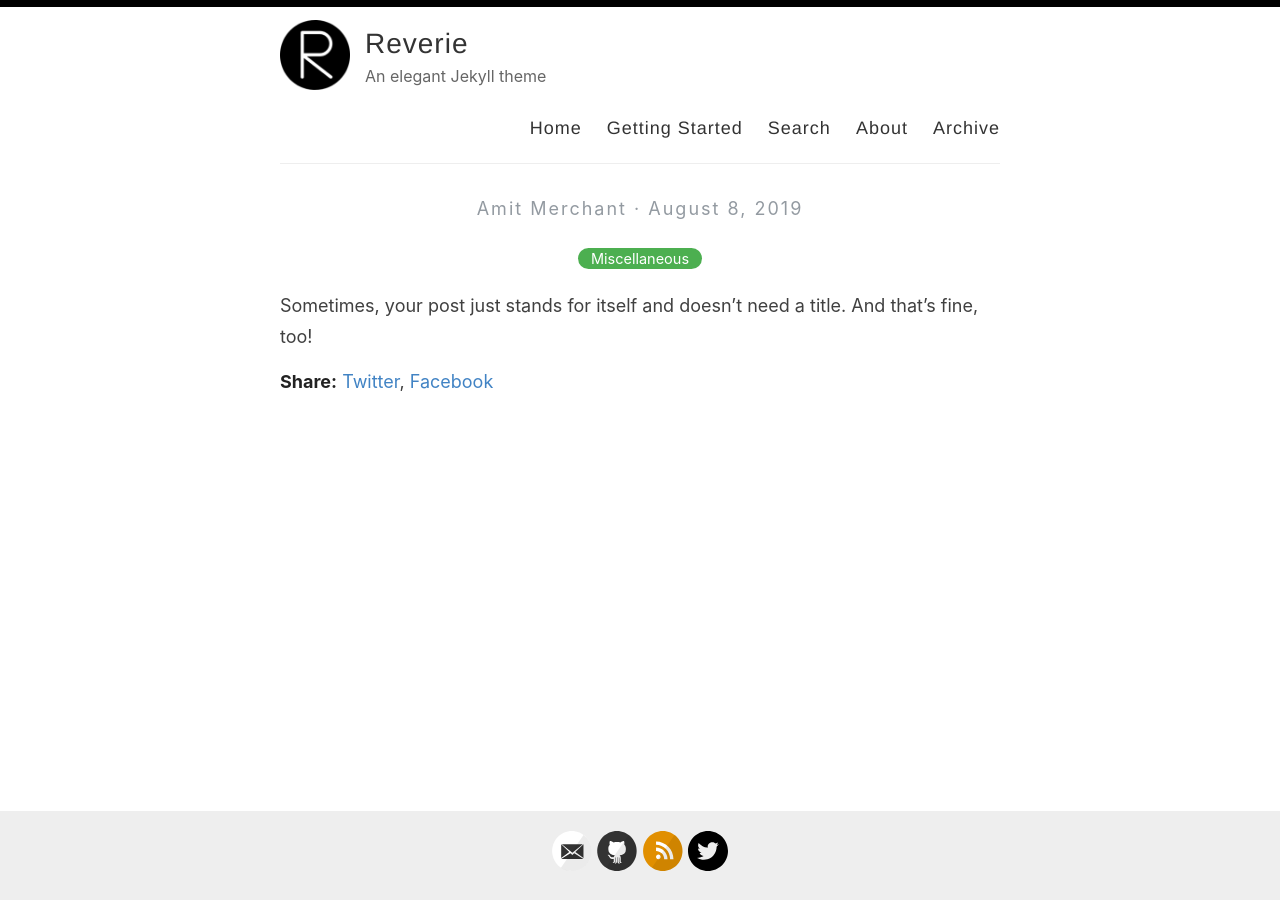
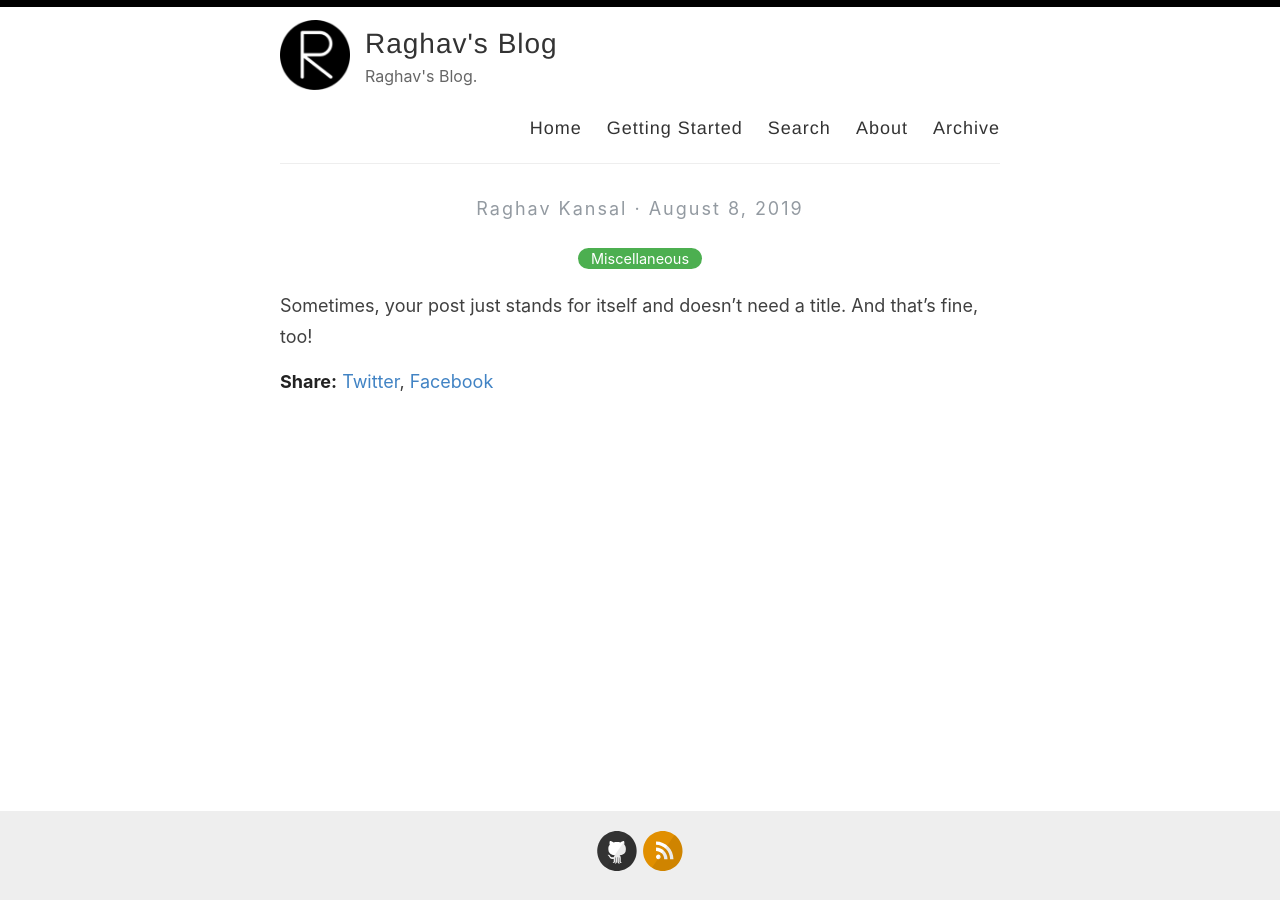
Before and after one commit to rkansal47/rkansal47.github.io, a Jekyll site: the page built from _posts/2019-08-08-no-title-posts.md, in a window 1280 px wide. Built offline with Jekyll 4.4.1, drawn with Linux system fonts in a browser that asks for light colours.

Commit message:
customization

```diff
--- a/_config.yml
+++ b/_config.yml
@@ -3,13 +3,13 @@
 #
 
 # Name of your site (displayed in the header)
-name: Reverie
+name: Raghav's Blog
 
 # Name of the author
-author: Amit Merchant
+author: Raghav Kansal
 
 # Short bio or description (displayed in the header)
-description: An elegant Jekyll theme
+description: Raghav's Blog.
 
 # URL of your avatar or profile pic (you could use your GitHub profile pic)
 avatar: /images/reverie.png
@@ -21,15 +21,15 @@ avatar: /images/reverie.png
 # Includes an icon in the footer for each username you enter
 footer-links:
   dribbble:
-  email: amit.d.merchant@gmail.com
+  email:
   facebook:
   flickr:
-  github: amitmerchant1990/reverie
+  github: rkansal47
   instagram:
   linkedin:
   pinterest:
   rss: rss
-  twitter: amit_merchant
+  twitter:
   stackoverflow:
   youtube: # channel/<your_long_string> or user/<user-name>
   googleplus: # anything in your profile username that comes after plus.google.com/
@@ -41,21 +41,21 @@ footer-links:
 disqus:
 
 # Enter your Google Analytics web tracking code (e.g. UA-2110908-2) to activate tracking
-google_analytics: UA-43339302-11
+google_analytics:
 
 # For newer "GA4" analytics, use the following instead of the "UA" entry above
 #google_analytics_ga4: G-GABC1DEFG
 
 # Your website URL (e.g. http://amitmerchant1990.github.io or http://www.amitmerchant.com)
 # Used for Sitemap.xml and your RSS feed
-url: http://www.amitmerchant.com/reverie
-enforce_ssl: https://www.amitmerchant.com/reverie
+url: http://rkansal47.github.io
+enforce_ssl: http://rkansal47.github.ios
 
 # If you're hosting your site at a Project repository on GitHub pages
 # (http://yourusername.github.io/repository-name)
 # and NOT your User repository (http://yourusername.github.io)
 # then add in the baseurl here, like this: "/repository-name"
-baseurl: "/reverie"
+# baseurl:
 
 #
 # !! You don't need to change any of the configuration flags below !!
--- a/_layouts/default.html
+++ b/_layouts/default.html
@@ -10,7 +10,7 @@
     <link rel="canonical" href="{{ site.url }}{{ page.url }}" />
 
     <meta name="theme-color" content="#000000">
-    <link rel="icon" type="image/png" sizes="32x32" href="{{ site.baseurl }}/images/favicon-32x32.png">
+    <link rel="icon" type="image/png" sizes="32x32" href="{{ site.baseurl }}/images/favicon.png">
     {% include analytics_head.html %}
   </head>
 
```
Also changed, not shown: README.md, favicon.ico (deleted), images/favicon.png (added), 1 other file.
